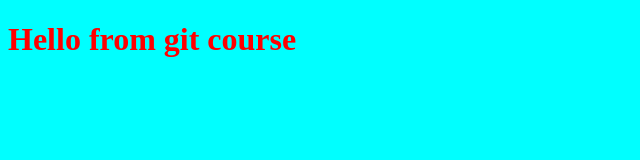
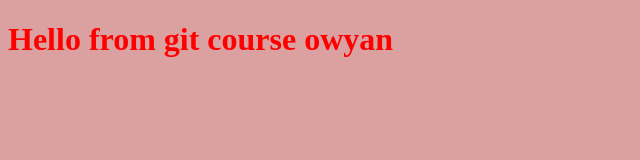
Before and after one commit to muhamedowyan/my-repo, a plain HTML site: page index.html in a window 1280 px wide. Shown: the whole page, without its empty margins (0-640 px from the left). Drawn offline with Linux system fonts and the light colour scheme.

Commit message:
changing the messege

```diff
--- a/index.html
+++ b/index.html
@@ -7,7 +7,7 @@
     <title>Document</title>
 </head>
 <body>
-    <h1>Hello from git course</h1>
+    <h1>Hello from git course owyan</h1>
 <script src="app.js"></script>
 </body>
 </html>
--- a/style.css
+++ b/style.css
@@ -1,5 +1,5 @@
 body{
-    background-color: aqua;
+    background-color: rgb(219, 160, 160);
 }
 h1{
     color:red;
```
